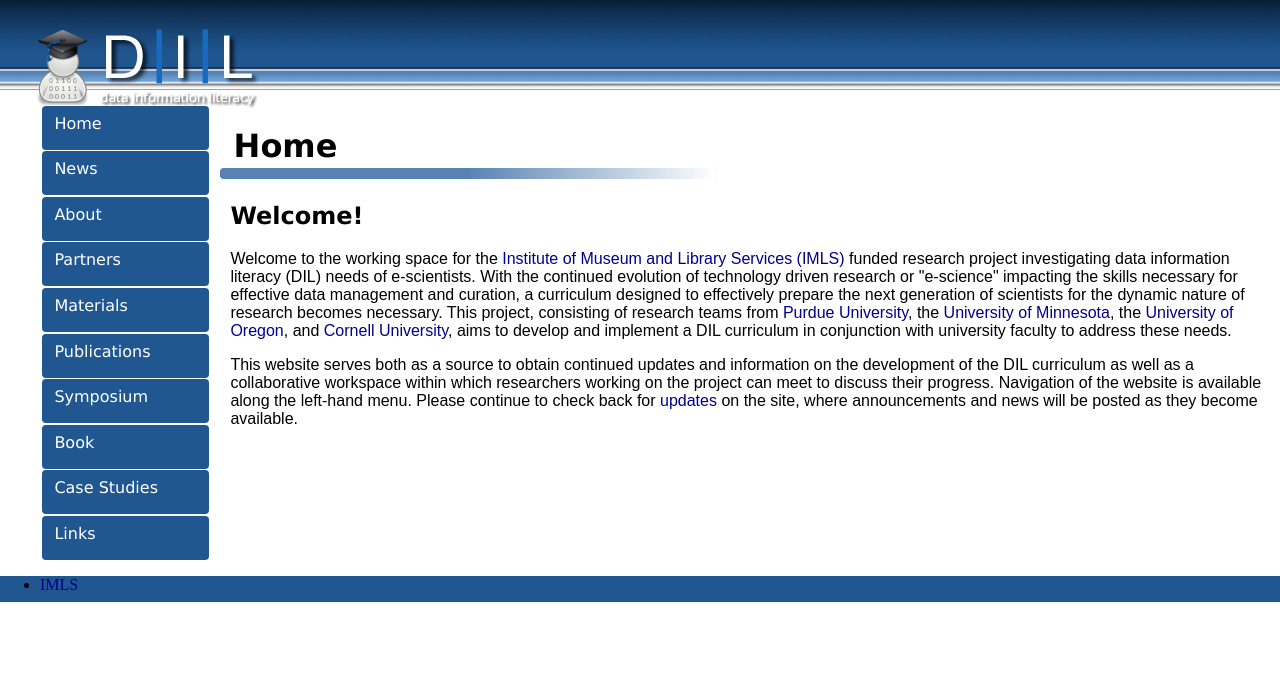
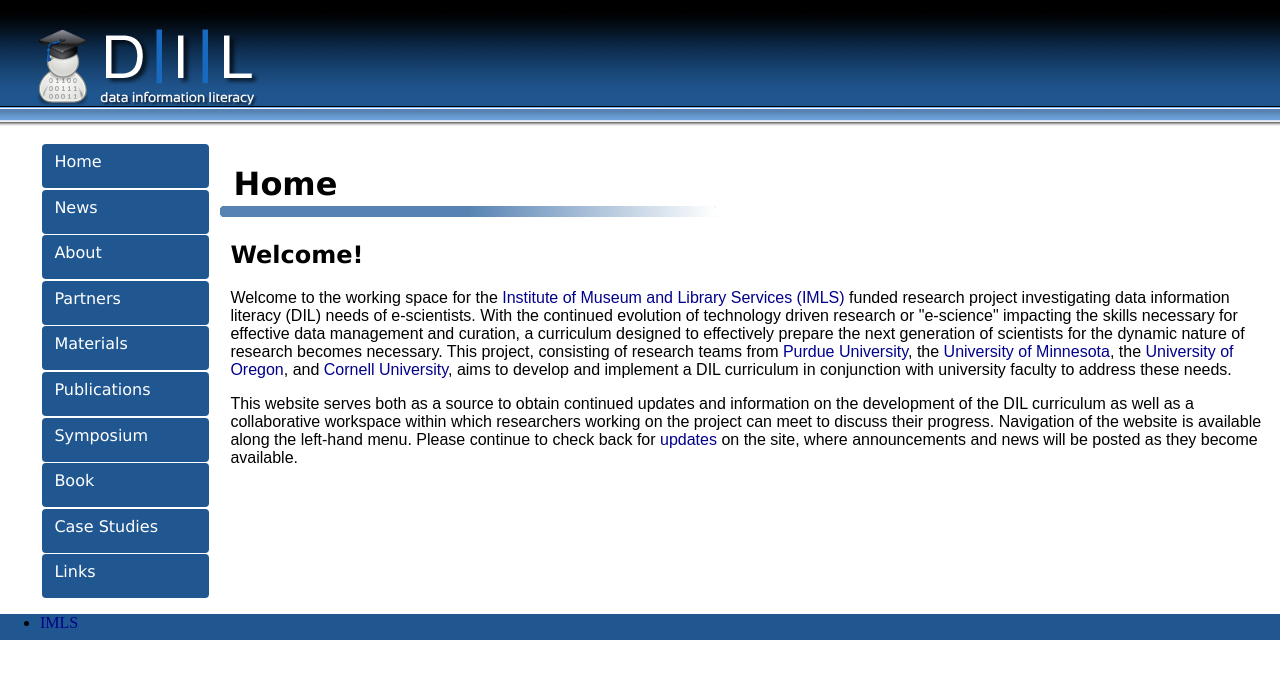
Before and after one commit to datainfolit/datainfolit, a Jekyll site: the page built from index.html, in a window 1280 px wide. Shown: the top 679 px of the page. Built offline with Jekyll 4.4.1, drawn with Linux system fonts in a browser that asks for light colours.

Commit message:
Update main.css

```diff
--- a/css/main.css
+++ b/css/main.css
@@ -87,7 +87,7 @@
 header {
     background: url('../images/header5.png') repeat-x bottom;
     width: 100%;
-    height: 5vw;
+    height: 8vw;
     padding-top: 1vw;
     padding-bottom: 1vw;
     padding-left: 2vw;
```
